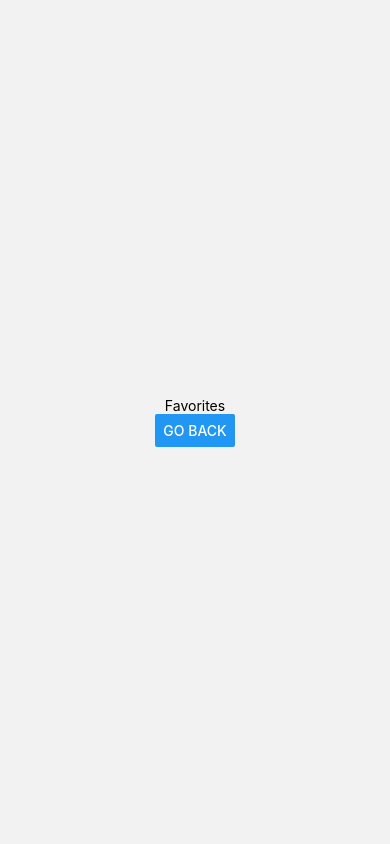
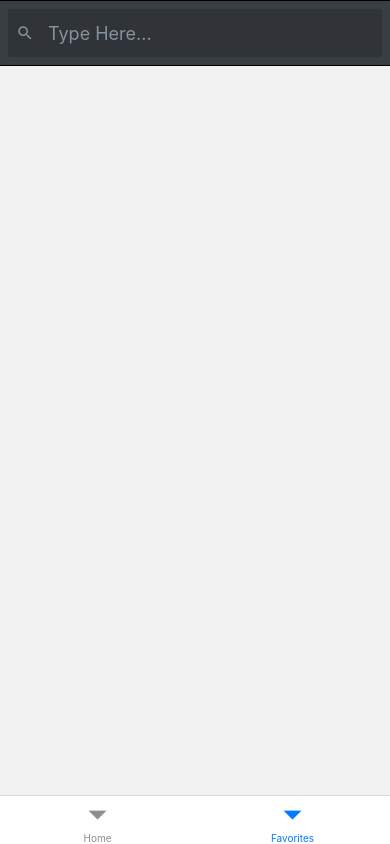
Before and after one commit to shemilhashan/bcProj, a React Native app: screen /Favorites in a window 390 px wide. Built offline with nearby package versions, Linux system fonts and the light colour scheme.

Commit message:
tabs and favorite filter

```diff
--- a/package.json
+++ b/package.json
@@ -11,6 +11,7 @@
   },
   "dependencies": {
     "@react-native-async-storage/async-storage": "^1.18.1",
+    "@react-navigation/bottom-tabs": "^6.5.7",
     "@react-navigation/native": "^6.1.6",
     "@react-navigation/native-stack": "^6.9.12",
     "axios": "^1.3.4",
--- a/src/hooks/useFavorites.ts
+++ b/src/hooks/useFavorites.ts
@@ -1,8 +1,9 @@
 import React, {useState, useEffect} from 'react';
 import AsyncStorage from '@react-native-async-storage/async-storage';
 import {Movie} from '../dto/movie';
-const useFavorites = () => {
+const useFavorites = (searchText?: string) => {
   const [favoriteData, setFavoriteData] = useState<Movie[]>([]);
+  const [filteredFavoriteData, setFilteredFavoriteData] = useState<Movie[]>([]);
   const saveFavorite = async (movie: Movie) => {
     const listOfMoviesToSave = [...favoriteData, movie];
     const strMovieList = await JSON.stringify(listOfMoviesToSave);
@@ -27,12 +28,31 @@ const useFavorites = () => {
     const strMovieList = await AsyncStorage.getItem('favoriteMovies');
     const listOfFavorites = strMovieList ? await JSON.parse(strMovieList) : [];
     setFavoriteData(listOfFavorites);
+    setFilteredFavoriteData(listOfFavorites);
   };
+
   useEffect(() => {
     getFavorites();
   }, []);
 
-  return {favoriteData, saveFavorite, removeFavorite, checkIfFavorite};
+  useEffect(() => {
+    if (searchText) {
+      const filteredData = favoriteData.filter(movie =>
+        movie.Title.includes(searchText),
+      );
+      setFilteredFavoriteData(filteredData ? filteredData : []);
+    } else {
+      setFilteredFavoriteData(favoriteData);
+    }
+  }, [searchText]);
+
+  return {
+    favoriteData,
+    filteredFavoriteData,
+    saveFavorite,
+    removeFavorite,
+    checkIfFavorite,
+  };
 };
 
 export default useFavorites;
--- a/src/navigations/index.tsx
+++ b/src/navigations/index.tsx
@@ -1,19 +1,19 @@
 import React from 'react';
-import DashboardScreen from '../screens/dashboard';
+import HomeScreen from '../screens/home';
 import FavoritesScreen from '../screens/favorites';
 import {NavigationContainer} from '@react-navigation/native';
-import {createNativeStackNavigator} from '@react-navigation/native-stack';
-const Stack = createNativeStackNavigator();
+import {createBottomTabNavigator} from '@react-navigation/bottom-tabs';
+const Tab = createBottomTabNavigator();
 function MainNavigation(): JSX.Element {
   return (
     <NavigationContainer>
-      <Stack.Navigator
+      <Tab.Navigator
         screenOptions={{
           headerShown: false,
         }}>
-        <Stack.Screen name="Dashboard" component={DashboardScreen} />
-        <Stack.Screen name="Favorites" component={FavoritesScreen} />
-      </Stack.Navigator>
+        <Tab.Screen name="Home" component={HomeScreen} />
+        <Tab.Screen name="Favorites" component={FavoritesScreen} />
+      </Tab.Navigator>
     </NavigationContainer>
   );
 }
--- a/src/screens/favorites.tsx
+++ b/src/screens/favorites.tsx
@@ -1,14 +1,56 @@
-import * as React from 'react';
-import {View, Text, Button} from 'react-native';
+import React, {useState} from 'react';
+import {
+  View,
+  SafeAreaView,
+  FlatList,
+  ListRenderItem,
+  StyleSheet,
+} from 'react-native';
+import {SearchBar} from 'react-native-elements';
+import {MovieListItem} from '../components/movieListItem';
 import {BaseProps} from '../dto/base';
+import {Movie} from '../dto/movie';
+import useFavorites from '../hooks/useFavorites';
 
 function FavoritesScreen({navigation}: BaseProps) {
+  const [searchText, setSearchText] = useState<string>('');
+  const {filteredFavoriteData, saveFavorite, removeFavorite, checkIfFavorite} =
+    useFavorites(searchText);
+  const renderMovie: ListRenderItem<Movie> = ({item}) => {
+    const isFavorite = checkIfFavorite(item);
+    return (
+      <MovieListItem
+        movie={item}
+        saveFavorite={saveFavorite}
+        removeFavorite={removeFavorite}
+        isFavorite={isFavorite}
+      />
+    );
+  };
   return (
-    <View style={{flex: 1, alignItems: 'center', justifyContent: 'center'}}>
-      <Text>Favorites</Text>
-      <Button title="Go back" onPress={() => navigation.goBack()} />
-    </View>
+    <SafeAreaView style={{flex: 1}}>
+      <View style={styles.container}>
+        <SearchBar
+          platform="default"
+          placeholder="Type Here..."
+          onChangeText={setSearchText}
+          value={searchText}
+        />
+        <FlatList<Movie>
+          data={filteredFavoriteData}
+          renderItem={renderMovie}
+          keyExtractor={(item: Movie) => item.imdbID}
+        />
+      </View>
+    </SafeAreaView>
   );
 }
 
+const styles = StyleSheet.create({
+  container: {
+    flex: 1,
+    padding: 0,
+  },
+});
+
 export default FavoritesScreen;
--- a/src/screens/dashboard.tsx
+++ b/src/screens/home.tsx
@@ -13,13 +13,10 @@ import useFavorites from '../hooks/useFavorites';
 import {Movie} from '../dto/movie';
 import {BaseProps} from '../dto/base';
 
-function DashboardScreen({navigation}: BaseProps) {
+function HomeScreen({navigation}: BaseProps) {
   const [searchText, setSearchText] = useState<string>('');
   const {movieData} = useMovies(searchText);
   const {saveFavorite, removeFavorite, checkIfFavorite} = useFavorites();
-  const navigateToFavorites = () => {
-    navigation.navigate('Favorites');
-  };
   const renderMovie: ListRenderItem<Movie> = ({item}) => {
     const isFavorite = checkIfFavorite(item);
     return (
@@ -57,4 +54,4 @@ const styles = StyleSheet.create({
   },
 });
 
-export default DashboardScreen;
+export default HomeScreen;
```
Also changed, not shown: 1 other file (tests, documents, lock files or other folders).
